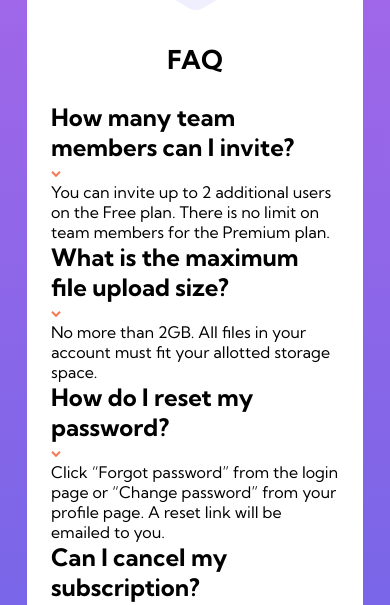
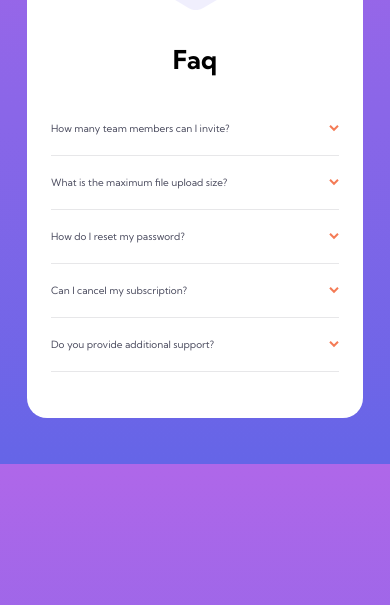
Before and after one commit to shantam8/fm_10faq-accordion, a plain HTML site: page index.html in a window 390 px wide. Shown: the part 239-844 px from the top of the page. Drawn offline with Linux system fonts and the light colour scheme.

Commit message:
mobile done

```diff
--- a/index.html
+++ b/index.html
@@ -21,9 +21,10 @@
     </header>
 
     <div class="card">
-
       <h1>Faq</h1>
-      <section class="question">
+      <section id="q1">
+        <div class="title">
+          <a href="#q1">
             <h2>How many team members can I invite?</h2>
             <svg
               class="arrow"
@@ -39,13 +40,18 @@
                 fill-rule="evenodd"
               />
             </svg>
+          </a>
+        </div>
         <p>
           You can invite up to 2 additional users on the Free plan. There is no
           limit on team members for the Premium plan.
         </p>
       </section>
-    <section class="question">
+      <section id="q2">
+        <div class="title">
+          <a href="#q2">
             <h2>What is the maximum file upload size?</h2>
+
             <svg
               class="arrow"
               width="10"
@@ -60,12 +66,16 @@
                 fill-rule="evenodd"
               />
             </svg>
+          </a>
+        </div>
         <p>
           No more than 2GB. All files in your account must fit your allotted
           storage space.
         </p>
       </section>
-    <section class="question">
+      <section id="q3">
+        <div class="title">
+          <a href="#q3">
             <h2>How do I reset my password?</h2>
             <svg
               class="arrow"
@@ -81,12 +91,16 @@
                 fill-rule="evenodd"
               />
             </svg>
+          </a>
+        </div>
         <p>
           Click “Forgot password” from the login page or “Change password” from
           your profile page. A reset link will be emailed to you.
         </p>
       </section>
-    <section class="question">
+      <section id="q4">
+        <div class="title">
+          <a href="#q4">
             <h2>Can I cancel my subscription?</h2>
             <svg
               class="arrow"
@@ -102,12 +116,16 @@
                 fill-rule="evenodd"
               />
             </svg>
+          </a>
+        </div>
         <p>
           Yes! Send us a message and we’ll process your request no questions
           asked.
         </p>
       </section>
-    <section class="question">
+      <section id="q5">
+        <div class="title">
+          <a href="#q5">
             <h2>Do you provide additional support?</h2>
             <svg
               class="arrow"
@@ -123,6 +141,8 @@
                 fill-rule="evenodd"
               />
             </svg>
+          </a>
+        </div>
         <p>
           Chat and email support is available 24/7. Phone lines are open during
           normal business hours.
--- a/scss/main.scss
+++ b/scss/main.scss
@@ -6,6 +6,7 @@
   padding: 0;
   box-sizing: border-box;
   font-family: "Kumbh Sans", sans-serif;
+  font-weight: 400;
 }
 
 body {
@@ -13,11 +14,7 @@ body {
   width: 24rem;
   margin: 0 auto;
   margin-top: 9.125rem;
-  background-image: linear-gradient(
-    180deg,
-    hsl(273, 75%, 66%),
-    hsl(240, 73%, 65%)
-  );
+  background-image: linear-gradient(0, hsl(240, 73%, 65%), hsl(273, 75%, 66%));
 
   header {
     width: 100%;
@@ -27,7 +24,7 @@ body {
     left: -1rem;
     z-index: 1;
 
-    &::after{
+    &::after {
       content: "";
       position: absolute;
       top: 105px;
@@ -50,12 +47,91 @@ body {
     border-radius: 20px;
     padding: 8.5rem 1.5rem 2.875rem 1.5rem;
 
-    h1{
+    h1 {
       margin-bottom: 1.625rem;
       font-size: 1.625rem;
       font-weight: 700;
       text-align: center;
-        text-transform: uppercase;
+    }
+
+    section {
+      padding-top: 1.25rem;
+      padding-bottom: 1.25rem;
+      border-bottom: 1px solid $lightGrayishBlue;
+
+      .title {
+        margin-bottom: 0; // open 1.125rem;
+
+        a{
+
+          display: flex;
+          justify-content: space-between;
+          align-items: center;
+          text-decoration: none;
+          transition: margin-bottom 0.5s linear;
+
+        h2 {
+          display: inline;
+          font-size: 0.625rem;
+          color: $veryDarkGrayishBlue;
+        }
+
+        svg {
+          transition: all 0.5s ease;
         }
       }
       }
+
+      p {
+        margin-top: 0; //1.125rem;
+        max-height: 0;
+        overflow: hidden;
+        font-size: 0.625rem;
+        color: $darkGrayishBlue;
+        transition: max-height 1s ease;
+      }
+
+      &:not(:target) {
+        h2 {
+          font-weight: 400;
+        }
+        svg{
+          transform: rotate(0deg);
+        }
+      }
+
+      &:target {
+           .title {
+          margin-bottom: 1.125rem;
+        }
+        h2 {
+          font-weight: 700;
+        }
+           p {
+          //margin-top: 1.125rem;
+          max-height: 100px;
+        }
+        svg{
+          transform: rotate(180deg);
+        }
+      }
+    }
+  }
+}
+
+@keyframes turnArrowUp {
+  from {
+    transform: rotate(0deg);
+  }
+  to {
+    transform: rotate(180deg);
+  }
+}
+@keyframes turnArrowDown {
+  from {
+    transform: rotate(180deg);
+  }
+  to {
+    transform: rotate(0deg);
+  }
+}
```
Also changed, not shown: css/main.css, 1 other file. Lines whose indentation alone changed are shown as unchanged.
